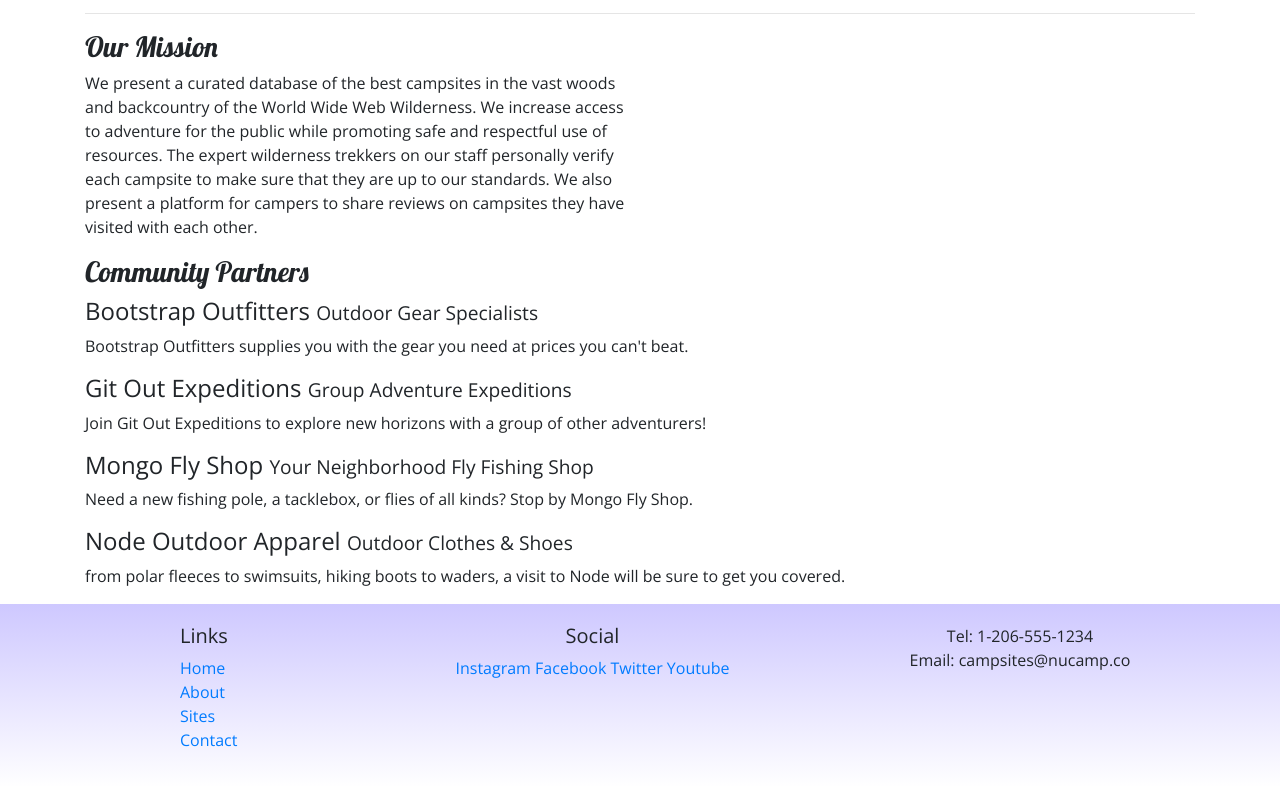
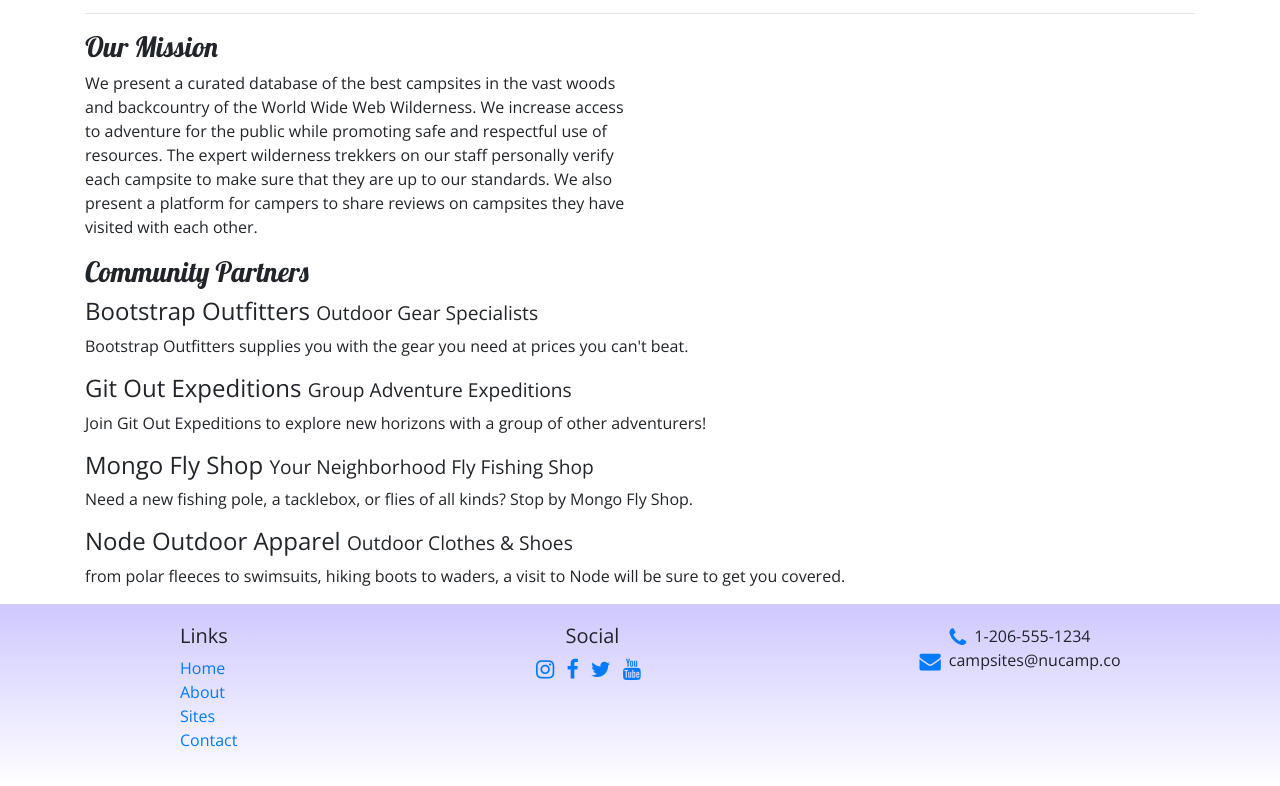
Before and after one commit to link2cory/nucampwebsite, a website: page aboutus.html in a window 1280 px wide. Shown: the part 324-1110 px from the top of the page. Drawn offline with nearby package versions, Linux system fonts and the light colour scheme.

Commit message:
added icons to the footer

```diff
--- a/aboutus.html
+++ b/aboutus.html
@@ -91,14 +91,14 @@
             </div>
             <div class="col-6 col-sm-5 text-center">
               <h5>Social</h5>
-              <a href="http://instagram.com">Instagram</a>
-              <a href="http://facebook.com">Facebook</a>
-              <a href="http://twitter.com">Twitter</a>
-              <a href="http://youtube.com">Youtube</a>
+              <a href="http://instagram.com/"><i class="fa fa-lg fa-instagram mr-2"></i></a>
+              <a href="http://facebook.com/"><i class="fa fa-lg fa-facebook mr-2"></i></a>
+              <a href="http://twitter.com/"><i class="fa fa-lg fa-twitter mr-2"></i></a>
+              <a href="youtube.com"><i class="fa fa-lg fa-youtube mr-2"></i></a>
             </div>
             <div class="col-sm-4 text-center">
-              Tel: 1-206-555-1234<br />
-              Email: campsites@nucamp.co
+              <i class="fa fa-phone fa-lg text-primary mr-2"></i>1-206-555-1234 <br />
+              <i class="fa fa-envelope fa-lg text-primary mr-2"></i>campsites@nucamp.co
             </div>
           </div>
        </div>
```
Also changed, not shown: index.html (+6 -6 lines).
